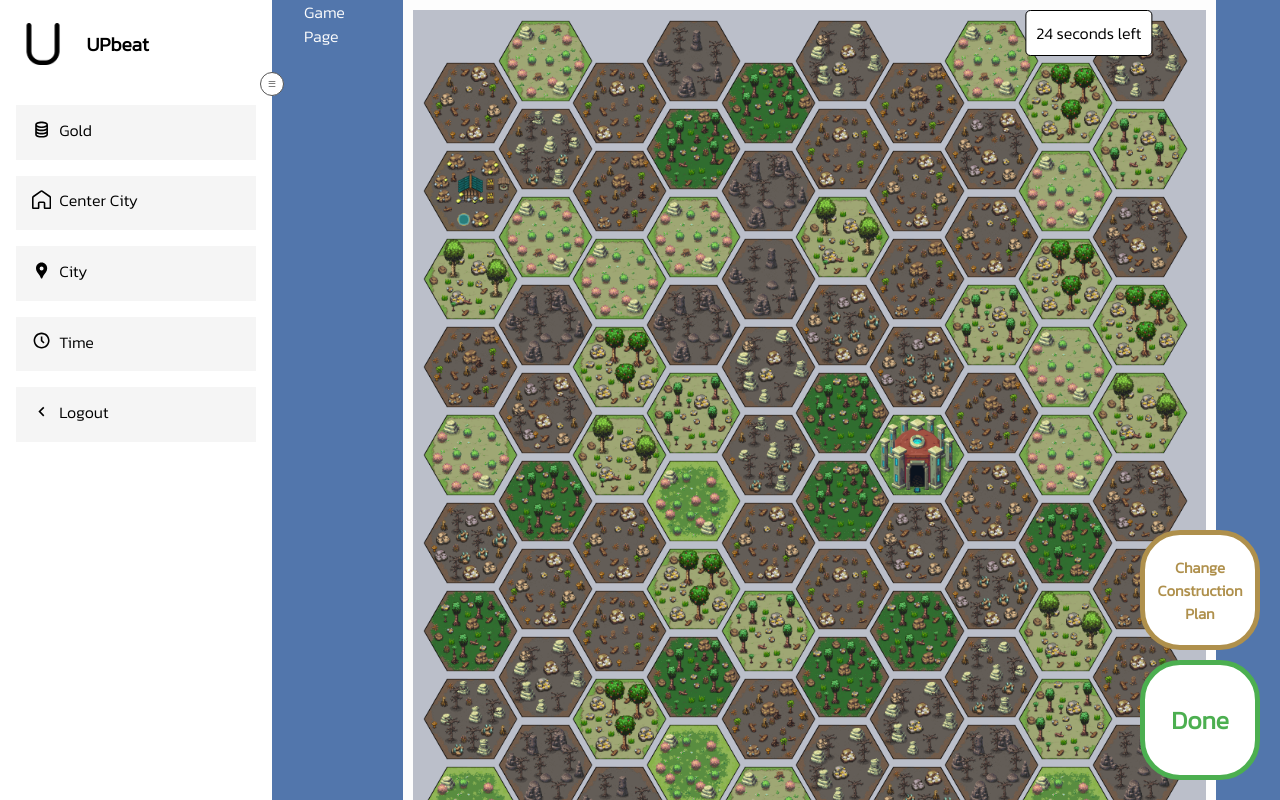
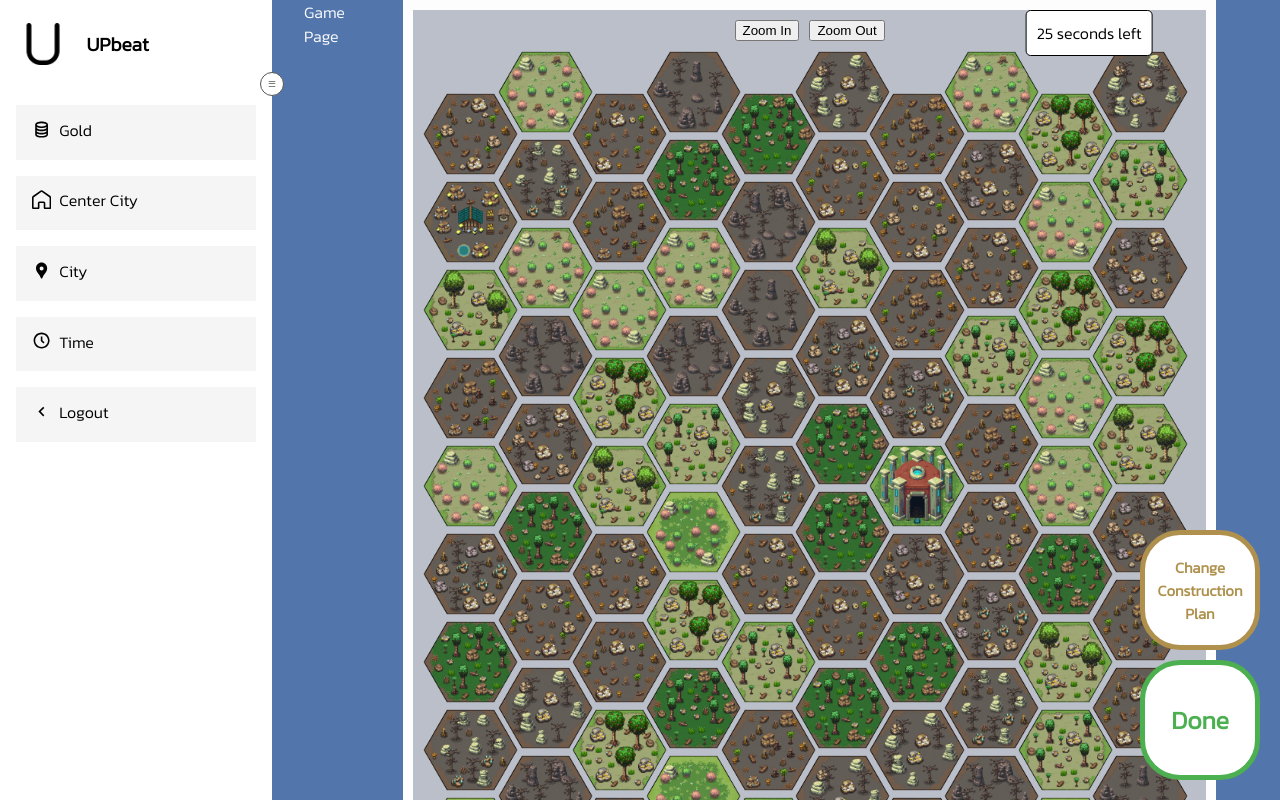
Before and after one commit to Kitanonsan/UPBEAT, a Next.js app in the folder front-end/game/: page /Game in a window 1280 px wide. Shown: the top 800 px of the page. Built offline with nearby package versions, Linux system fonts and the light colour scheme.

Commit message:
add prototype zoom

```diff
--- a/front-end/game/IP.json
+++ b/front-end/game/IP.json
@@ -1 +1 @@
-64546
+lkjsek.s
--- a/front-end/game/src/components/Hex.tsx
+++ b/front-end/game/src/components/Hex.tsx
@@ -61,8 +61,42 @@ export default function Hexgrid() {
     />
   );
 
+  const [zoomLevel, setZoomLevel] = useState(1);
+
+  const transformStyle = `scale(${zoomLevel})`;
+
+  const zoomIn = () => {
+    if (zoomLevel < 2) {
+      setZoomLevel(zoomLevel + 0.1);
+    }
+  };
+
+  const zoomOut = () => {
+    if (zoomLevel > 0.5) {
+      setZoomLevel(zoomLevel - 0.1);
+    }
+  };
+
   return (
     <div>
+      <div
+        style={{
+          display: "flex",
+          justifyContent: "center",
+          marginBottom: "10px",
+        }}
+      >
+        <button onClick={zoomIn} style={{ marginRight: "10px" }}>
+          Zoom In
+        </button>
+        <button onClick={zoomOut}>Zoom Out</button>
+      </div>
+      <div
+        style={{
+          transform: transformStyle,
+          transformOrigin: "top left",
+        }}
+      >
         {matrix.map((row, rowIndex) => (
           <span
             className={rowIndex % 2 === 0 ? "odd" : "even"}
@@ -76,6 +110,7 @@ export default function Hexgrid() {
           </span>
         ))}
       </div>
+    </div>
   );
 }
 
--- a/front-end/game/src/pages/Game.jsx
+++ b/front-end/game/src/pages/Game.jsx
@@ -6,9 +6,7 @@ export default function Home() {
   return (
     <BaseLayout>
       <div>Game Page</div>
-      <Frame>
-        <Hexgrid />
-      </Frame>
+      <Frame>{/* <Hexgrid /> */}</Frame>
     </BaseLayout>
   );
 }
```
Lines whose indentation alone changed are shown as unchanged.
